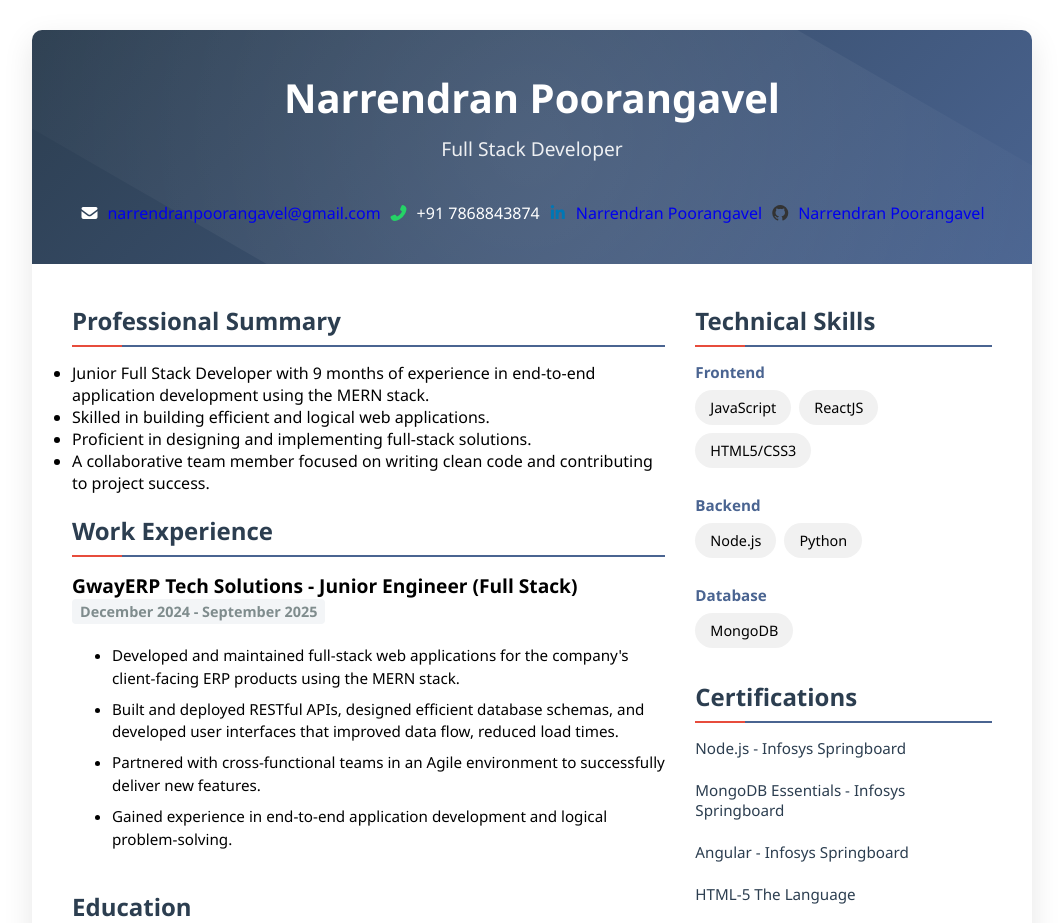
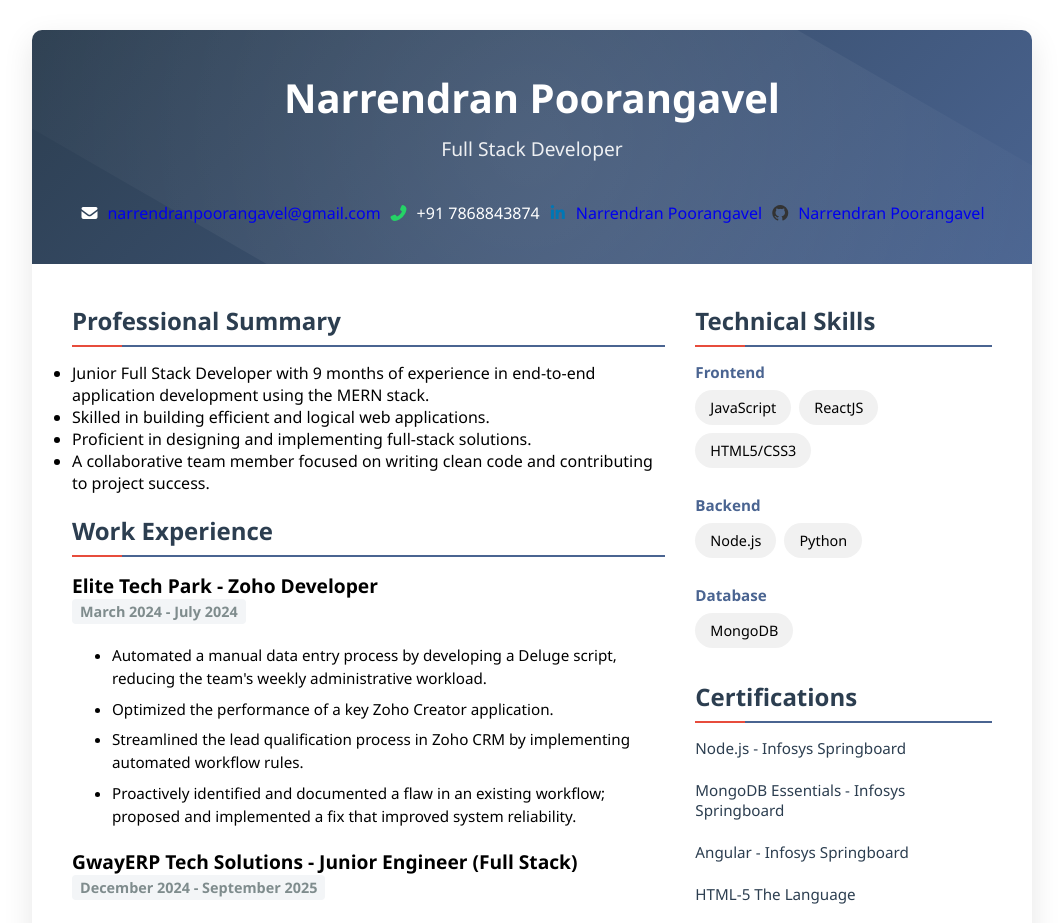
Before and after one commit to Toothless1306/narrendran-poorangavel-cv, a React (Create React App) app: page / in a window 1280 px wide. Shown: the top 923 px of the page, without its empty margins (108-1171 px from the left). Built offline with nearby package versions, Linux system fonts and the light colour scheme.

Commit message:
etp exp added

```diff
--- a/src/pages/CV/index.js
+++ b/src/pages/CV/index.js
@@ -128,10 +128,39 @@ const Resume = () => {
 							</ul>
 						</div>
 					</section>
-
 					<section className='resume-section'>
 						<h2 className='section-title'>Work Experience</h2>
 						<div className='section-content'>
+							<div className='timeline-item'>
+								<div className='item-subtitle'>
+									<a
+										href='https://www.elitetechpark.com/m'
+										target='_blank'
+										rel='noopener noreferrer'
+										className='company-link'></a>{' '}
+									Elite Tech Park - Zoho Developer
+									<p className='item-date'>March 2024 - July 2024</p>
+								</div>
+								<p className='timeline-header'></p>
+								<ul>
+									<li>
+										Automated a manual data entry process by developing a Deluge
+										script, reducing the team's weekly administrative workload.
+									</li>
+									<li>
+										Optimized the performance of a key Zoho Creator application.
+									</li>
+									<li>
+										Streamlined the lead qualification process in Zoho CRM by
+										implementing automated workflow rules.
+									</li>
+									<li>
+										Proactively identified and documented a flaw in an existing
+										workflow; proposed and implemented a fix that improved
+										system reliability.
+									</li>
+								</ul>
+							</div>
 							<div className='timeline-item'>
 								<div className='item-subtitle'>
 									<a
```
